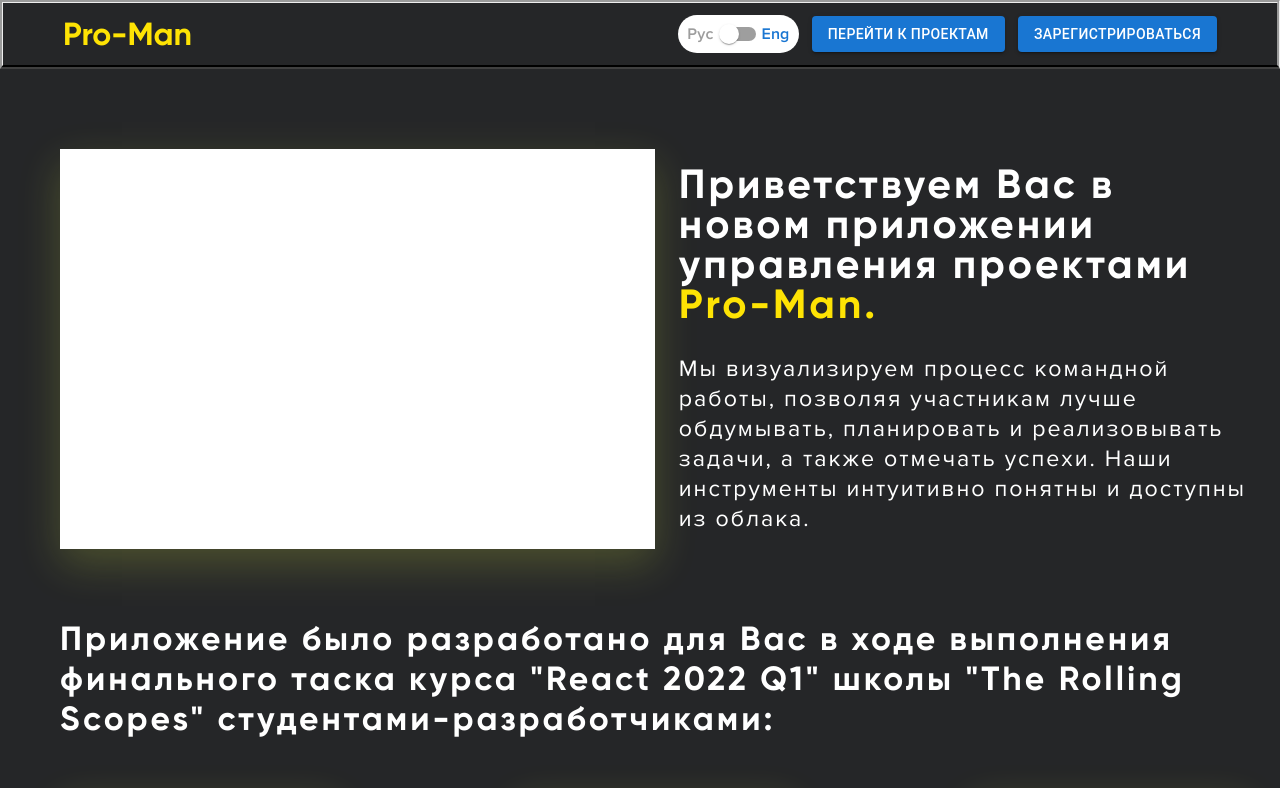
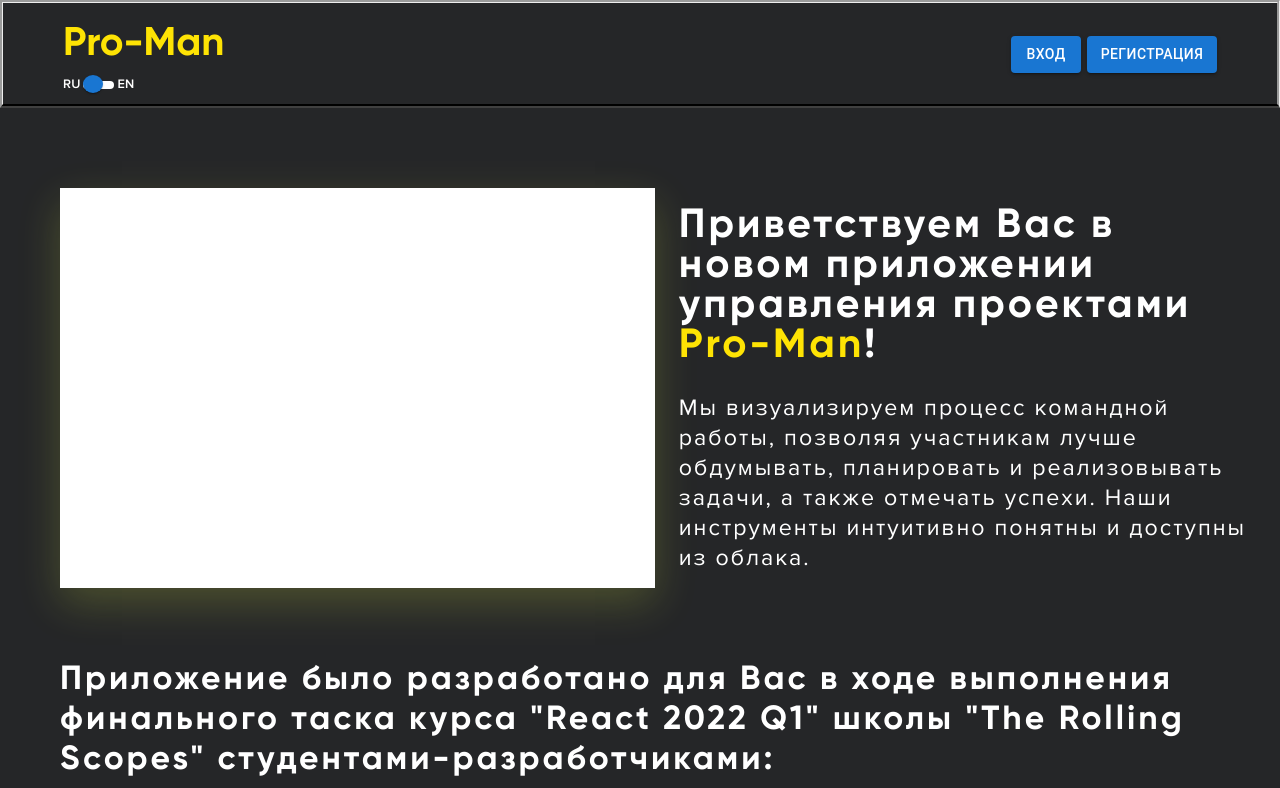
Before and after one commit to VoitihovichP/project-management-app, a React (Create React App) app in the folder proman/: page /#/ in a window 1280 px wide. Shown: the top 788 px of the page. Built offline with nearby package versions, Linux system fonts and the light colour scheme.

Commit message:
fix: adjust styles for language-switch

```diff
--- a/proman/src/components/header/header.scss
+++ b/proman/src/components/header/header.scss
@@ -6,35 +6,44 @@ header {
     justify-content: space-between;
     align-items: center;
     padding: $padding-container;
-    padding-top: 12px;
-    padding-bottom: 12px;
+    padding-top: 14px;
+    padding-bottom: 0px;
     background-color: $main-color;
     border-bottom: 4px #404040;
     border-style:groove;
+    .header_left-block{
+    display: flex;
+    flex-direction: column;
+    row-gap: 0px;
     h1{
         color: $yellow-color;
         @include GilroyFont;
+        font-size: 2.5rem;
     }
     .language-switch {
-    margin-right: -41%;
-    background-color: $white-color;
-    border-radius: 50px;
+    background-color: $main-color;
     display: flex;
-    justify-content: center;
+    gap: 0;
     .language-switch_left-text {
-        font-weight: 900;
-        margin-right: -10%;
-        color: #9d9d9d;
+        color: $white-color;
         @include ProximaSemiboldFont;
+        font-size: 0.8rem;
+        font-weight: 600;
+        margin-right: -20px;
         }
     .language-switch_right-text {
-        font-weight: 900;
-    margin-left: -5%;
-    color: #1976d2;
+        width:10%;
+    color: $white-color;
     @include ProximaSemiboldFont;
+    font-size: 0.8rem;
+    font-weight: 600;
+    margin-left: -12px;
         }
-    }
-    .login-button{
-        margin-right: -41%;
+    }}
+        .header_right-block{
+            display: flex;
+            column-gap: 3%;
+            align-items: center;
+            padding-bottom: 1%;
     }
 }
--- a/proman/src/components/header/header.tsx
+++ b/proman/src/components/header/header.tsx
@@ -3,9 +3,55 @@ import { useAppDispatch, useAppSelector } from '../../hooks/redux';
 import { userSlice } from '../../store/reducers/userSlice';
 import Button from '@mui/material/Button';
 import Stack from '@mui/material/Stack';
-import AntSwitch from '@mui/material/Switch';
+/* import AntSwitch from '@mui/material/Switch'; */
 import Typography from '@mui/material/Typography';
 import './header.scss';
+
+import { styled } from '@mui/material/styles';
+import FormControlLabel from '@mui/material/FormControlLabel';
+import Switch from '@mui/material/Switch';
+
+const MaterialUISwitch = styled(Switch)(({ theme }) => ({
+  width: 45,
+  height: 22,
+  padding: 7,
+  '& .MuiSwitch-switchBase': {
+    margin: 1,
+    padding: 0,
+    transform: 'translateX(6px)',
+    '&.Mui-checked': {
+      color: '#fff',
+      transform: 'translateX(17px)',
+      '& .MuiSwitch-thumb:before': {
+        content: "''",
+      },
+      '& + .MuiSwitch-track': {
+        opacity: 1,
+        backgroundColor: theme.palette.mode === 'dark' ? '#8796A5' : '#ffffff',
+      },
+    },
+  },
+  '& .MuiSwitch-thumb': {
+    backgroundColor: theme.palette.mode === 'dark' ? '#003892' : '#1976d2',
+    width: 20,
+    height: 18,
+    '&:before': {
+      content: "''",
+      position: 'absolute',
+      width: '100%',
+      height: '100%',
+      left: 0,
+      top: 0,
+      backgroundRepeat: 'no-repeat',
+      backgroundPosition: 'center',
+    },
+  },
+  '& .MuiSwitch-track': {
+    opacity: 1,
+    backgroundColor: theme.palette.mode === 'dark' ? '#8796A5' : '#ffffff',
+    borderRadius: 20 / 2,
+  },
+}));
 
 const Header: FC = () => {
   const { isLogin } = useAppSelector((state) => state.userReducer);
@@ -14,22 +60,26 @@ const Header: FC = () => {
 
   return (
     <header>
+      <div className="header_left-block">
         <h1>Pro-Man</h1>
         <Stack className="language-switch" direction="row" spacing={1} alignItems="center">
-        <Typography className="language-switch_left-text">Рус</Typography>
-        <AntSwitch inputProps={{ 'aria-label': 'ant design' }} />
-        <Typography className="language-switch_right-text">Eng</Typography>
+          <Typography className="language-switch_left-text">RU</Typography>
+          <FormControlLabel control={<MaterialUISwitch sx={{ m: 1 }} />} label="" />
+          <Typography className="language-switch_right-text">EN</Typography>
         </Stack>
+      </div>
+      <div className="header_right-block">
         <Button
           className="login-button"
           variant="contained"
           onClick={() => dispatch(userLogin(!isLogin))}
         >
-        Перейти к проектам
+          Вход
         </Button>
         <Button variant="contained" onClick={() => dispatch(userLogin(!isLogin))}>
-        Зарегистрироваться
+          Регистрация
         </Button>
+      </div>
     </header>
   );
 };
--- a/proman/src/pages/Welcome/Welcome.tsx
+++ b/proman/src/pages/Welcome/Welcome.tsx
@@ -11,7 +11,7 @@ const Welcome: FC = () => {
         <div className="welcome-page__poster"></div>
         <div className="welcome-page__text">
           <h1 className="welcome-page__greeting">
-            {WelcomePageText.GREETING_FIRST_PART} <span>{WelcomePageText.APP_TITLE}.</span>
+            {WelcomePageText.GREETING_FIRST_PART} <span>{WelcomePageText.APP_TITLE}</span>!
           </h1>
           <p className="welcome-page__descr">{WelcomePageText.GREETING_SECOND_PART}</p>
         </div>
```
Lines whose indentation alone changed are shown as unchanged.
